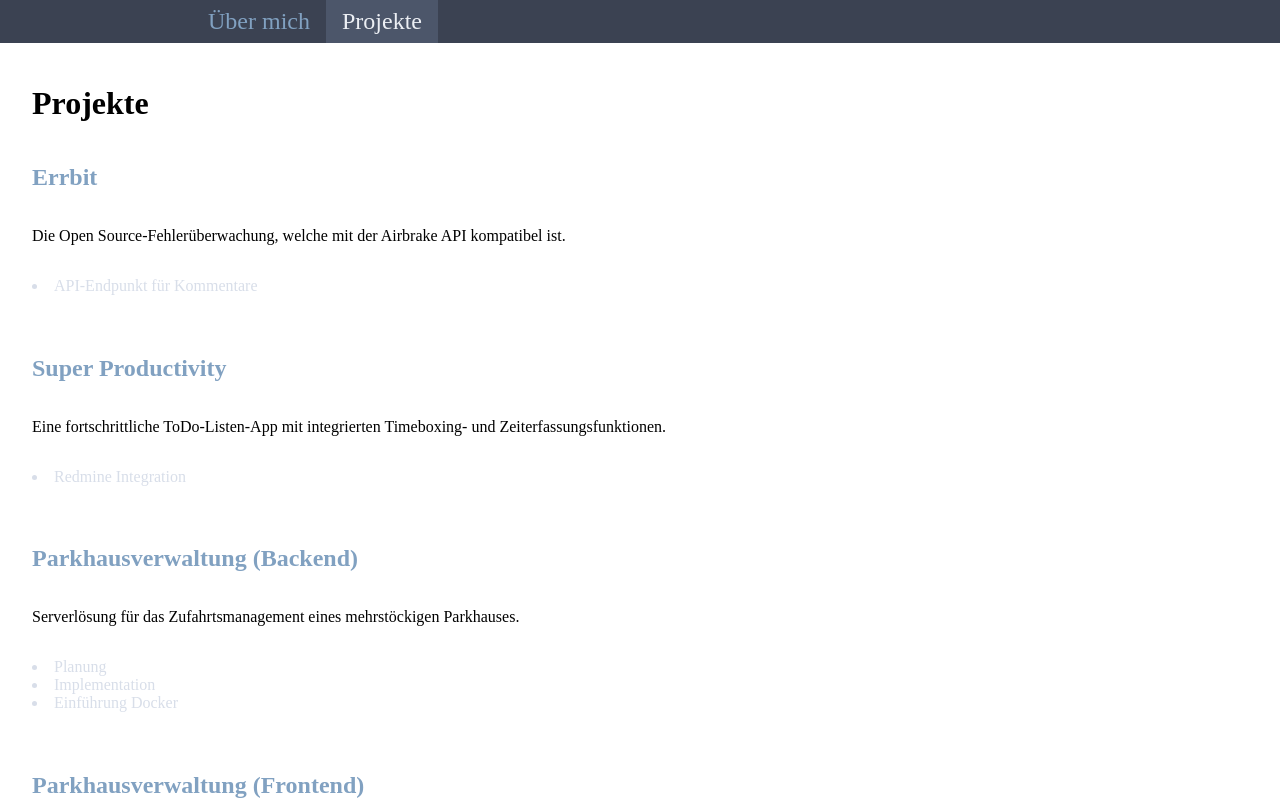
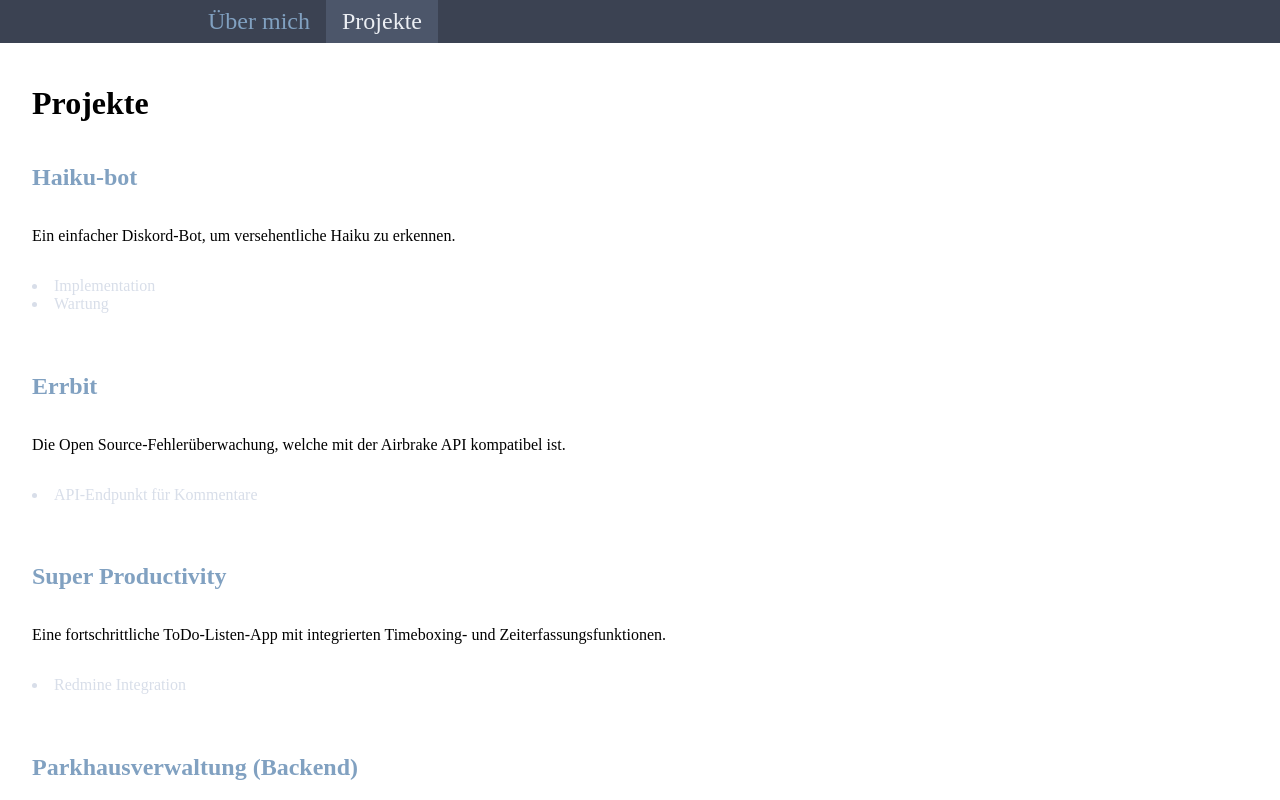
Before and after one commit to jpeterburs/jpeterburs.github.io, a Vue app: page /projects in a window 1280 px wide. Shown: the top 800 px of the page. Built offline with nearby package versions, Linux system fonts and the light colour scheme; the HTML template or start-up script is replaced by a standard one.

Commit message:
Add haiku-bot to my projects

```diff
--- a/src/mixins/projects.js
+++ b/src/mixins/projects.js
@@ -9,6 +9,17 @@
   methods: {
     allProjects () {
       return [
+        {
+          static_id: 'haiku-bot',
+          name: 'Haiku-bot',
+          desc: 'Ein einfacher Diskord-Bot, um versehentliche Haiku zu erkennen.',
+          media: '', // TODO: Add Media
+          link: 'https://github.com/jpeterburs/haiku-bot',
+          contributions: [
+            'Implementation',
+            'Wartung'
+          ]
+        },
         {
           static_id: 'errbit',
           name: 'Errbit',
```
